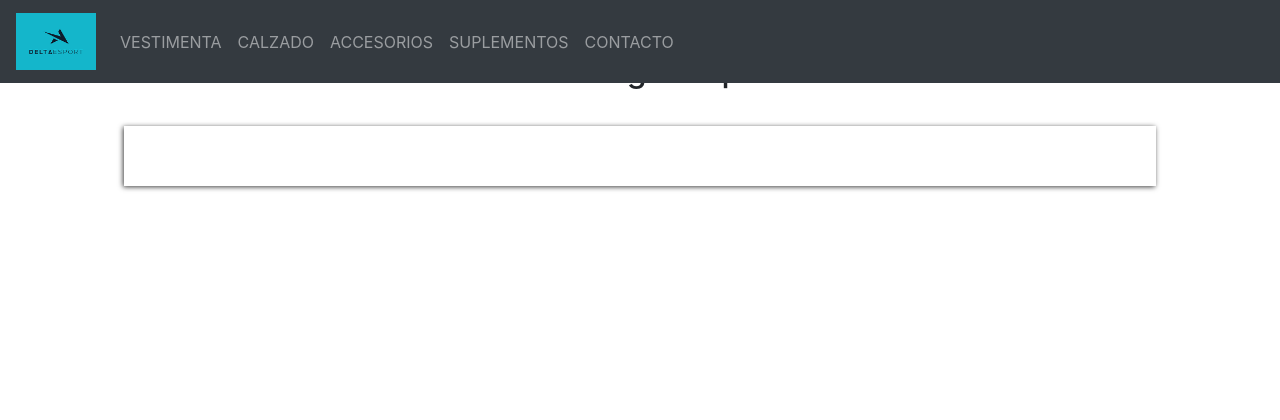
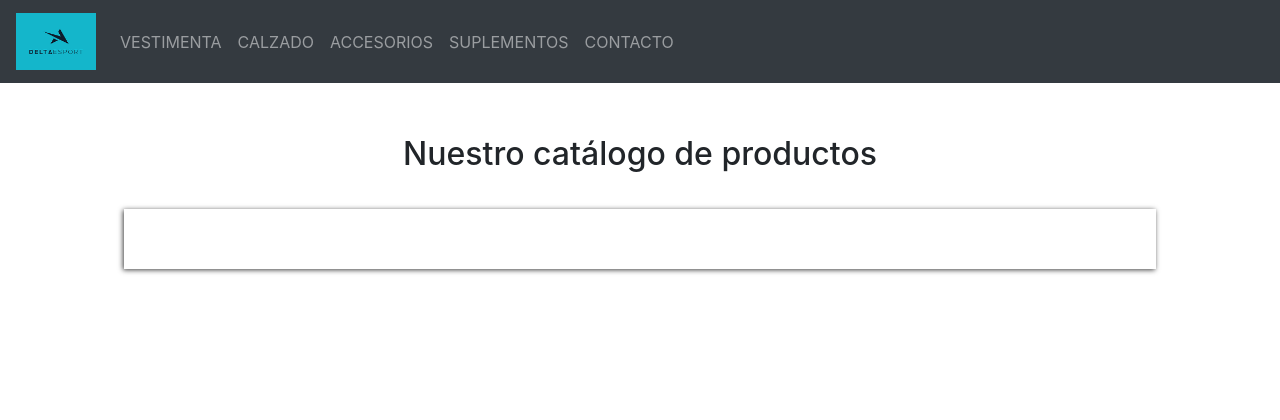
Before and after one commit to MarcosArguello2021/PIG-Django-Com-22820, a Django app: page / in a window 1280 px wide. Shown: the top 420 px of the page. Run offline with Django 3.2, Linux system fonts and the light colour scheme; data that the repository does not hold is empty; parts of the project's set-up code (start-up, migrations or seed data) failed here and were passed over; some libraries are stand-ins or nearby versions.

Commit message:
arreglando navbar y boton filtros

```diff
--- a/pig_django_com_22820/templates/navbar.html
+++ b/pig_django_com_22820/templates/navbar.html
@@ -1,4 +1,5 @@
-<nav class="navbar navbar-expand-lg navbar-dark bg-dark fixed-top">
+<!-- https://getbootstrap.com/docs/4.0/components/navbar/ -->
+<nav class="navbar navbar-expand-lg navbar-dark bg-dark sticky-top">
     {% load static %}
     <a class="navbar-brand" href="{% url 'home' %}"><img width="80" src="{% static 'crud_tienda/img/logo.png' %}" alt="logo"></a>
     <button class="navbar-toggler" type="button" data-toggle="collapse" data-target="#menuHamburg" aria-controls="menuHamburg" aria-expanded="false" aria-label="Toggle navigation">
```
